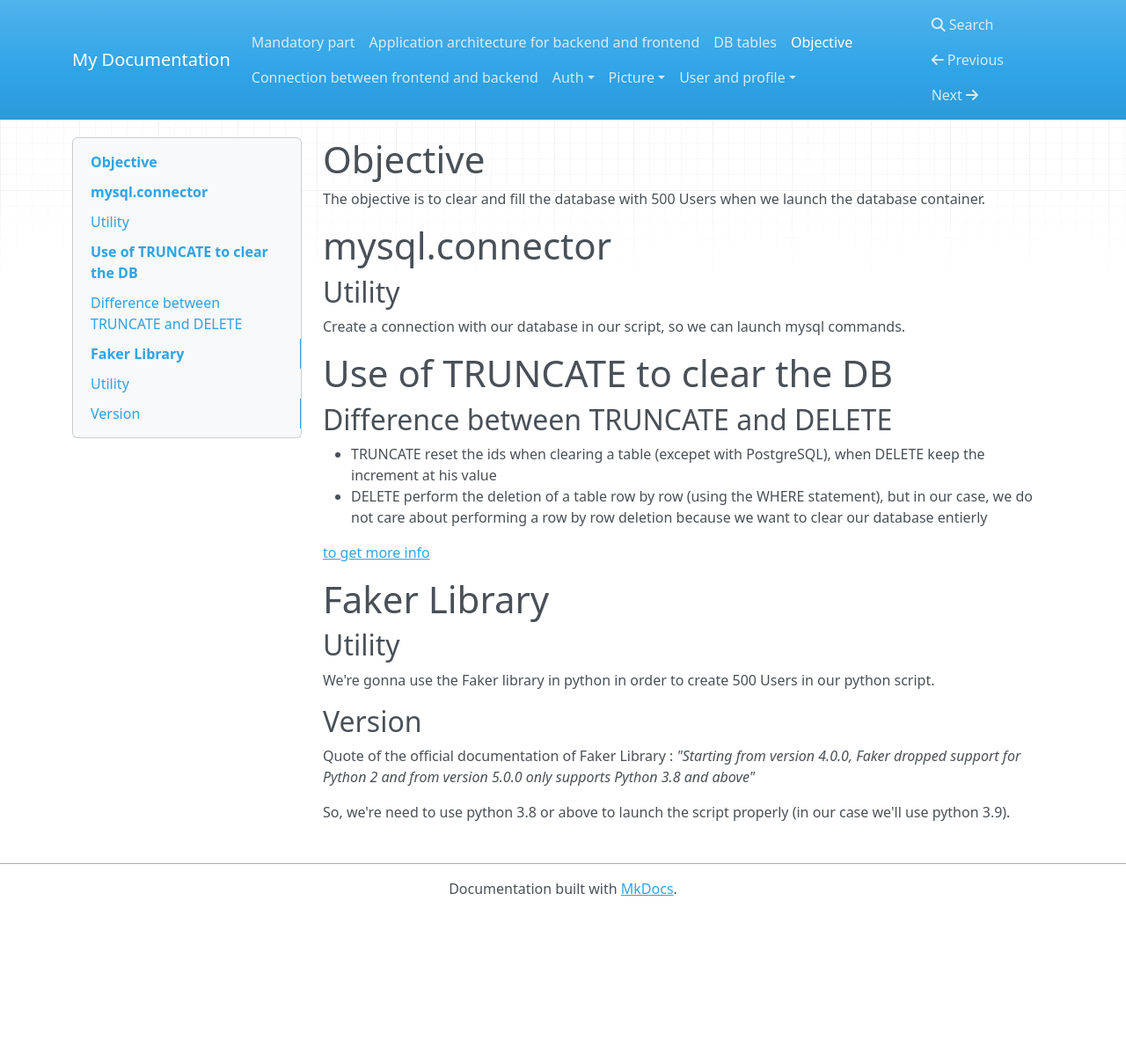
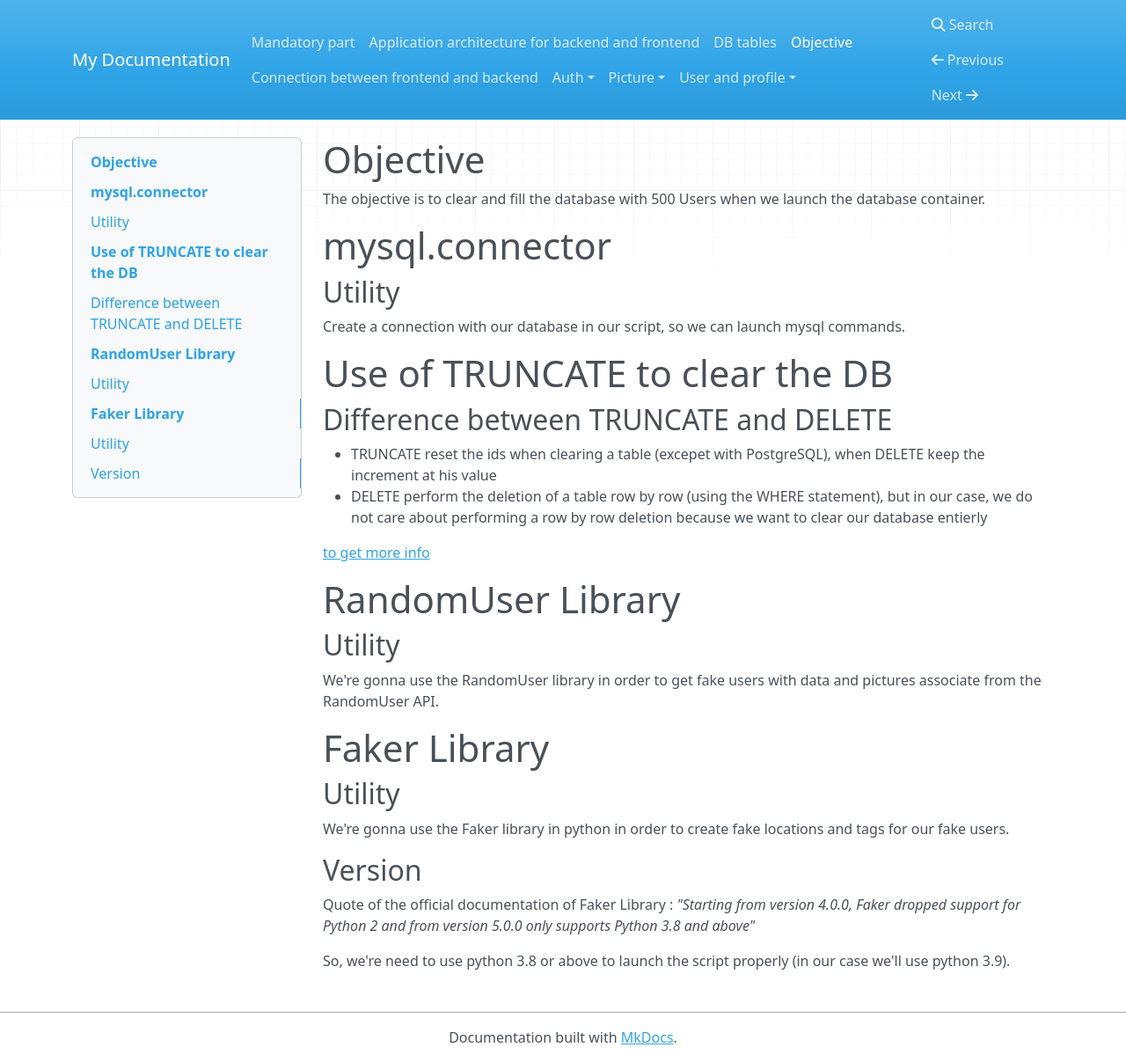
Before and after one commit to MaxenceLiboz/matcha, an MkDocs documentation site: the page built from docs/db_bootstrap.md, in a window 1280 px wide and 1207 px high. Shown: the whole window at 88% size. Built offline with MkDocs 1.6.1, drawn with Linux system fonts in a browser that asks for light colours; nearby versions of some CDN libraries.

Commit message:
[Config/Docs] Update the gitignore and the script documentation

```diff
--- a/docs/db_bootstrap.md
+++ b/docs/db_bootstrap.md
@@ -17,11 +17,17 @@ Create a connection with our database in our script, so we can launch mysql comm
 
 [to get more info](https://www.dbvis.com/thetable/truncate-vs-delete-sql-comparison-of-the-two-statements/)
 
+# RandomUser Library
+
+## Utility
+
+We're gonna use the RandomUser library in order to get fake users with data and pictures associate from the RandomUser API.
+
 # Faker Library
 
 ## Utility
 
-We're gonna use the Faker library in python in order to create 500 Users in our python script.
+We're gonna use the Faker library in python in order to create fake locations and tags for our fake users.
 
 ## Version
 
```
Also changed, not shown: 1 other file.
